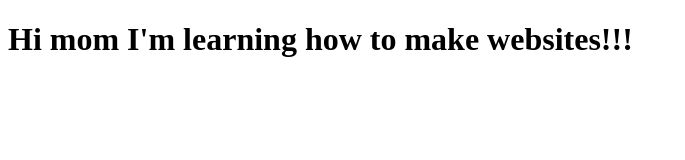
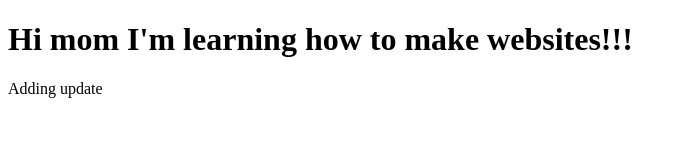
Before and after one commit to ucb-steve/html-css-class, a plain HTML site: page index.html in a window 1280 px wide. Shown: the whole page, without its empty margins (0-685 px from the left). Drawn offline with Linux system fonts and the light colour scheme.

Commit message:
Initial commit

```diff
--- a/index.html
+++ b/index.html
@@ -5,5 +5,6 @@
     </head>
     <body>
         <h1>Hi mom I'm learning how to make websites!!!</h1>
+        <p>Adding update</p>
     </body>
 </html>
```
